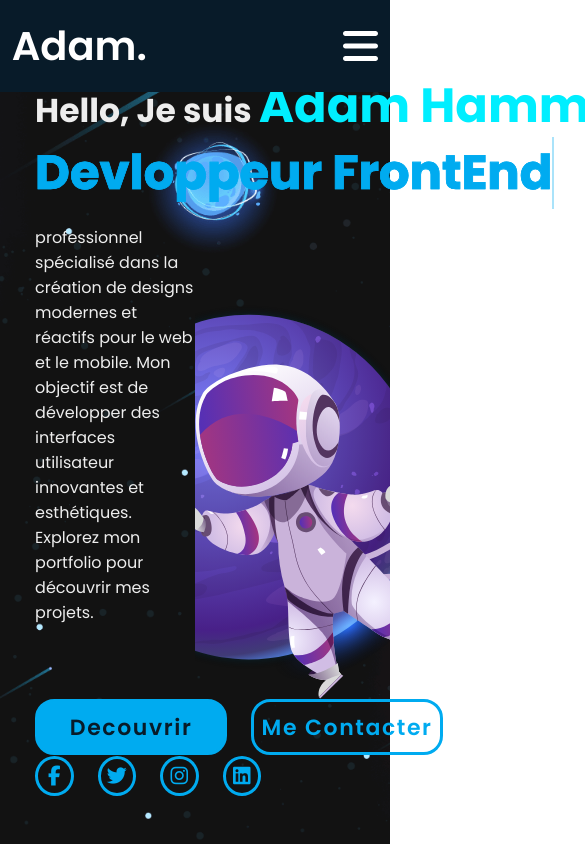
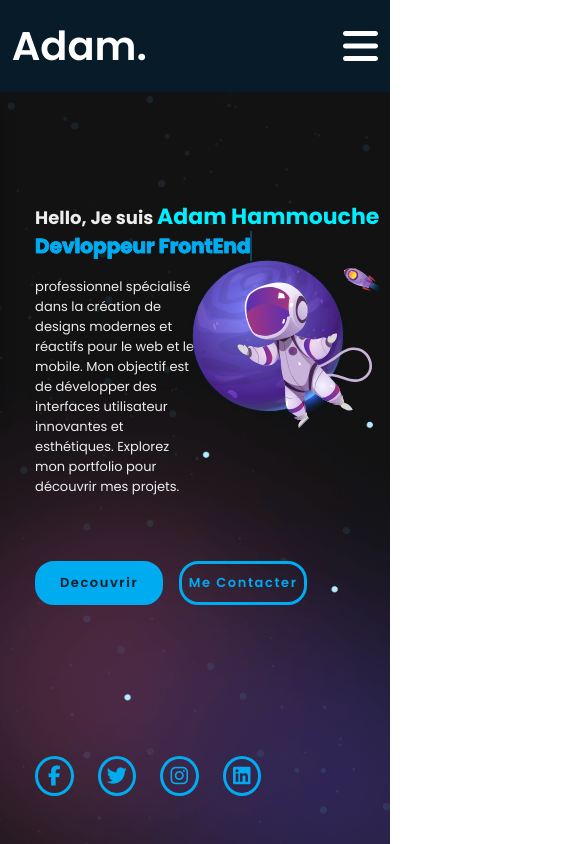
Before and after one commit to adam0794hh/Adam-hammouche-portfolio, a React (Vite) app: page / in a window 390 px wide. Shown: the top 844 px of the page, 585 px wide, since content can reach past the window. Built offline with nearby package versions, Linux system fonts and the light colour scheme.

Commit message:
refacto- Ajout du responsive mobile

```diff
--- a/src/components/Navbar.jsx
+++ b/src/components/Navbar.jsx
@@ -45,6 +45,7 @@ function Navbar() {
         setActiveItem(item);
         setActiveSection(section);
         setShowMenu(false);
+        setChangeIcon(false);
 
     };
     const toggleNavbar = () => {
--- a/src/components/cover.css
+++ b/src/components/cover.css
@@ -40,7 +40,7 @@ section {
   font-weight: 700;
   color: transparent;
   -webkit-text-stroke: .7px #00abf0;
-  background-image: linear-gradient(#00abf0,#00abf0);
+  background-image: linear-gradient(#00abf0, #00abf0);
   background-repeat: no-repeat;
   background-clip: text;
   background-position: -33rem 0;
@@ -128,7 +128,7 @@ section {
 
 .social-media {
   position: absolute;
-  bottom:0;
+  bottom: 0;
   width: 250px;
   display: flex;
   justify-content: space-between;
@@ -177,23 +177,36 @@ section {
 /* KEY FRAMES Animation */
 
 @keyframes homeBgText {
-  0%,10%,100% {
+
+  0%,
+  10%,
+  100% {
     background-position: -33rem 0;
   }
-  65%,85% {
+
+  65%,
+  85% {
     background-position: 0 0;
   }
 }
 
 @keyframes homeCursorText {
-  0%,10%,100% {
+
+  0%,
+  10%,
+  100% {
     width: 0;
   }
-  65%,78%,85% {
+
+  65%,
+  78%,
+  85% {
     width: 100%;
     opacity: 1;
   }
-  75%,81% {
+
+  75%,
+  81% {
     opacity: 0;
   }
 }
@@ -202,9 +215,11 @@ section {
   0% {
     transform: translateY(-30px);
   }
-  50%{
+
+  50% {
     transform: translateY(30px);
   }
+
   100% {
     transform: translateY(-30px);
   }
@@ -212,42 +227,50 @@ section {
 
 
 @media (max-width: 767px) {
-  .Cover {
-    width: 100%;
-    height: 100%;
-    display: grid;
-    place-items: center;
+  .home {
+    background-position: right;
+    padding: 0 9%;
+  }
+  .home-content h1 {
+    font-size: 18px;
+  }
+  .home-content h1 span {
+    font-size: 22px;
+  }
+  .home-content .text-animate {
+    width: 215px;
+  }
+  .home-content .text-animate h3 {
+    font-size: 20px;
+  }
+  .home-content p {
+    font-size: 13px;
+  }
+  .img-cover {
+    background: url("/public/header1-img\ \(1\).svg") no-repeat;
+    top: 30%;
+    left: 48%;
+  }
+  .btn-box {
+    width: 17rem;
+  }
+  .btn-box .btn {
+    width: 8rem;
+    font-size: 13px;
+    height: 55%;
   }
 
-  .intro {
-    width: 100%;
-    position: absolute;
-    top: 70%;
-    left: 50%;
-    transform: translateX(-50%) translateY(-45%);
-    text-align: center;
-  }
+  @keyframes homeBgText {
 
-  .scale-animation {
-    white-space: nowrap;
-    font-size: 35px;
-  }
+    0%,
+    10%,
+    100% {
+      background-position: -215px 0;
+    }
 
-  .intro h2 {
-    font-size: 25px;
-  }
-
-  .intro p {
-    margin-bottom: 0;
-    white-space: normal;
-  }
-
-  .btn {
-    margin-top: 10px;
-  }
-
-  .cover-img {
-    width: 100%;
-    height: 100vh;
+    65%,
+    85% {
+      background-position: 0 0;
+    }
   }
 }
--- a/src/components/navbar.css
+++ b/src/components/navbar.css
@@ -97,7 +97,7 @@
     }
 
     .navbar {
-        display: none;
+        flex-direction: column;
         position: absolute;
         top: 100%;
         left: -100%;
@@ -114,7 +114,16 @@
     .navbar a {
         display: block;
         font-size: 1rem;
-        margin: .2rem 0;
+        margin: .7rem 0;
+        text-transform: uppercase;
+        transform: translateX(-20rem);
+        transition:.25s ease;
+        transition-delay:.25s;
+    }
+
+    .navbar.show a {
+        transform: translateX(0);
+        transition-delay: .25s;
     }
 
     .navbar.show {
@@ -124,7 +133,7 @@
         transition-delay: 0s;
     }
 
-    /* .active-nav {
+    .active-nav {
         position: absolute;
         top: 0;
         left: -100%;
@@ -134,13 +143,13 @@
         border-top: .1rem solid rgba(0, 0, 0, .2);
         z-index: -1;
         transition: .25s ease;
-        transition-delay: .25s;
+        transition-delay: 0;
     }
 
     .navbar.show .active-nav {
         left: 0;
         transition-delay: .25s;
-    } */
+    }
 
 
 }
```
Also changed, not shown: public/header1-img (1).svg (added).
